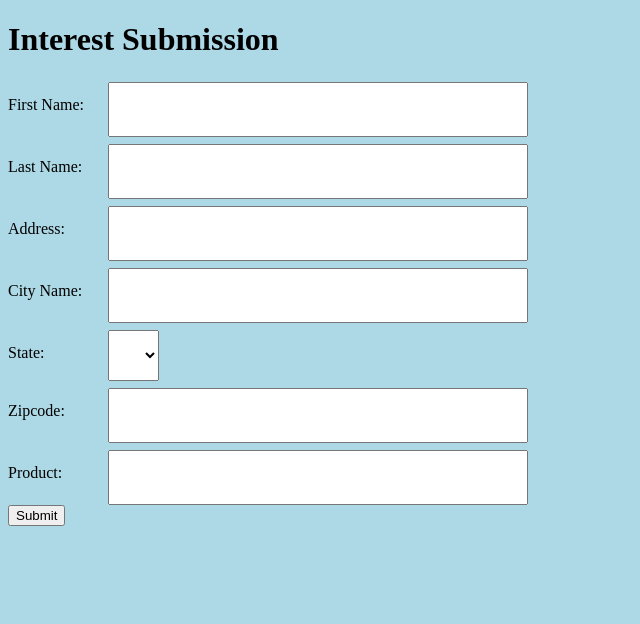
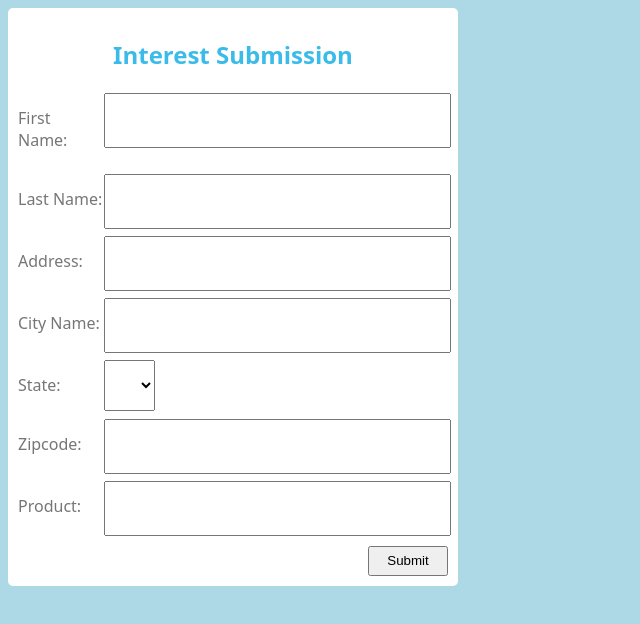
Before and after one commit to Fealios/melvin-cozi-takehome, an Angular app: page / in a window 1280 px wide. Shown: the top 624 px of the page, without its empty margins (0-640 px from the left). Built offline with nearby package versions, Linux system fonts and the light colour scheme.

Commit message:
form styling done

```diff
--- a/src/app/app.component.html
+++ b/src/app/app.component.html
@@ -1,6 +1,6 @@
-<h1>Interest Submission</h1>
 
 <div id="form-holder">
+  <h2>Interest Submission</h2>
   <form (submit)="submitForm()" action="" [formGroup]="myForm">
       <div class="control-holder">
         <div>
@@ -67,6 +67,8 @@
         </div>
       </div>
 
-      <button type="submit">Submit</button>
+      <div id="button-holder">
+        <button id="submit-button" type="submit">Submit</button>
+      </div>
   </form>
 </div>
--- a/src/app/app.component.scss
+++ b/src/app/app.component.scss
@@ -1,10 +1,35 @@
 #form-holder {
-    max-width: 500px;
+    h2 {
+        color: #3bbbe9;
+        text-align: center;
+    }
+    background-color: white;
+    max-width: 430px;
+    padding: 10px;
+    border-radius: 5px;
+
+
+    #button-holder {
+        height: 40px;
+        position: relative;
+        width: 100%;
+
+        #submit-button {
+            position: absolute;
+            right: 0px;
+            bottom: 0px;
+            cursor: pointer;
+            width: 80px;
+            height: 30px;
+        }
+    }
 }
 
 .control-holder {
+    max-width: 430px;
     margin-top: 5px;
     display: grid;
+    color: rgba(0, 0, 0, 0.54);
     grid-template-columns: 20% 80%;
 
     :nth-child(1) {
@@ -16,9 +41,14 @@
         margin-top: 2px;
 
         input {
-            width: 100%;
+            width: 95%;
             height: 35px;
             padding: 8px;
+        }
+
+        input:hover {
+            background-color: #e8e8e8;
+            border: none;
         }
 
         select {
--- a/src/app/app.component.ts
+++ b/src/app/app.component.ts
@@ -55,7 +55,7 @@ export class AppComponent implements OnInit {
     )
     this.allInquiries.push(newInterest);
 
-    // this.myForm.reset();
+    this.myForm.reset();
   }
 
   private createNewInquiry(): Inquiry {
--- a/src/app/services/inquiries.api.js
+++ b/src/app/services/inquiries.api.js
@@ -11,6 +11,10 @@ app.use(cors())
 // parse application/json
 app.use(bodyParser.json())
 
+app.get('/', (req, res) => {
+    res.send(inquiries.loadInquiries());
+})
+
 app.post('/', (req, res) => {
     if (!req.body) {
         res.send({error: 'Please include a body in your request'});
--- a/src/styles.scss
+++ b/src/styles.scss
@@ -1,3 +1,4 @@
 body {
     background-color: #add8e6;
+    font-family: system-ui, -apple-system, Segoe UI, Roboto, Ubuntu, Cantarell, Noto Sans, sans-serif, "Apple Color Emoji", "Segoe UI Emoji", "Segoe UI Symbol", "Noto Color Emoji";
 }
```
Also changed, not shown: src/app/services/inquiries.js (+7 -2 lines).
